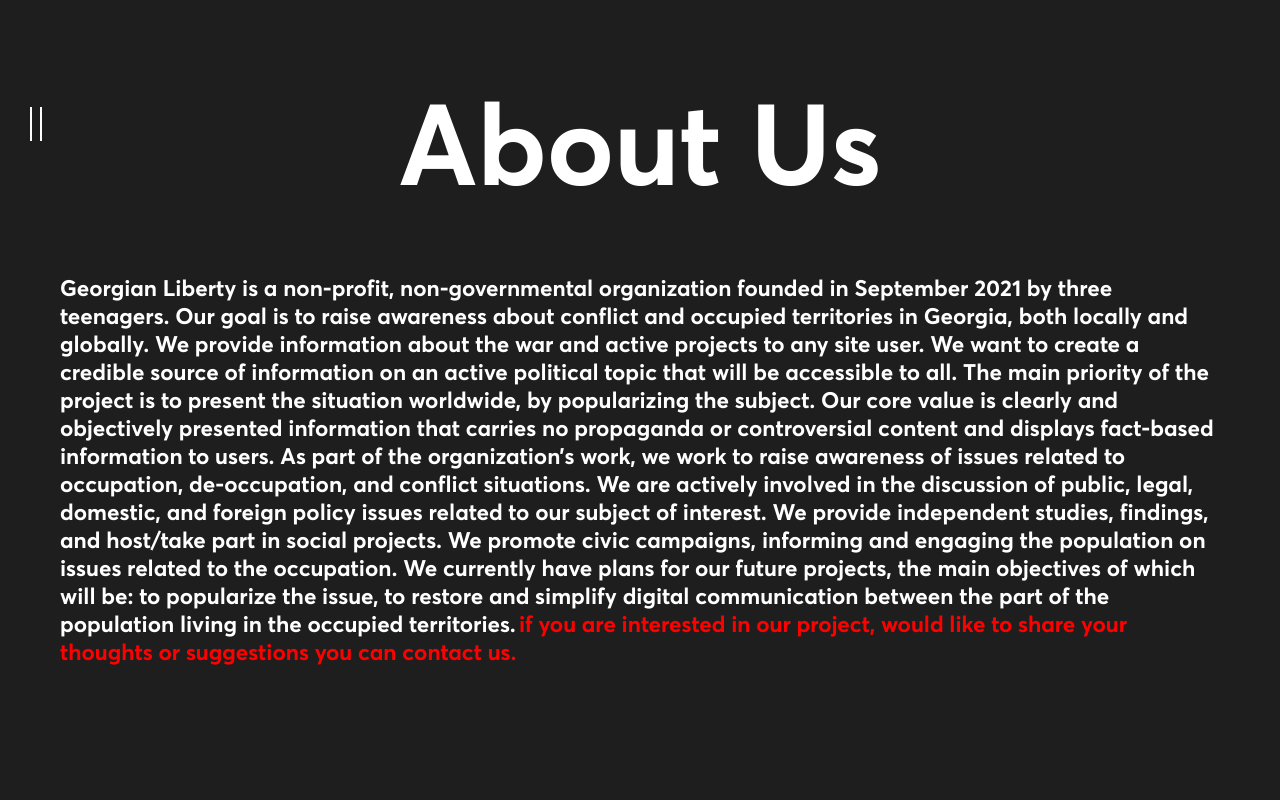
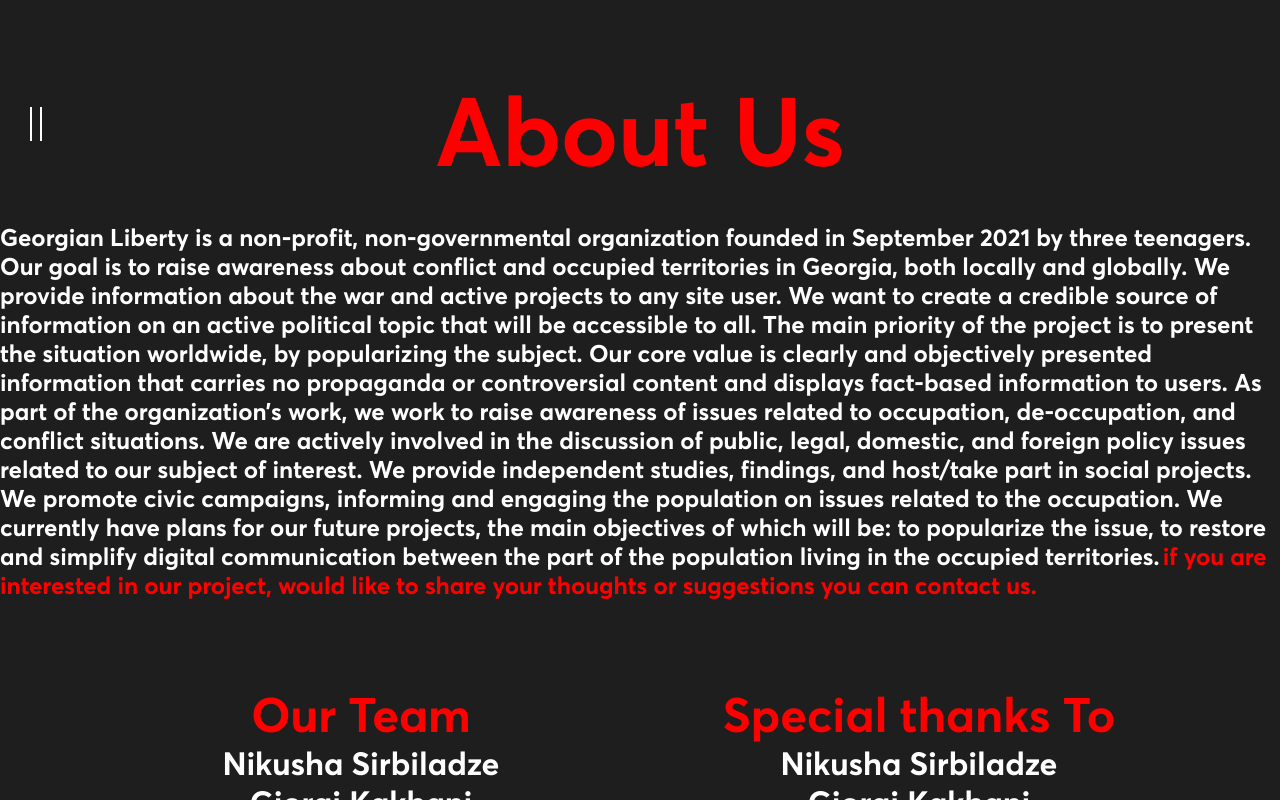
Before and after one commit to Nicolooo/georgia, a Next.js app: page /ge/about in a window 1280 px wide. Built offline with nearby package versions, Linux system fonts and the light colour scheme.

Commit message:
about us page responsive
made about us page responsive

```diff
--- a/comp/About-page/Staff.js
+++ b/comp/About-page/Staff.js
@@ -2,7 +2,7 @@
 
 const Staff = () => {
     return (
-        <div className="staff-wrap">
+        <div className="container row">
             <div className="about-col">
                 <h3 className="abt-h">Our Team</h3>
                 <h4 className="abt-names">Nikusha Sirbiladze</h4>
--- a/styles/globals.css
+++ b/styles/globals.css
@@ -457,25 +457,20 @@
 /*  About Us */
 .about-wrapper{
 	background-color: #1E1E1E;
-	height: 150vh;
-}
-.abt-title-wrap{
-	height: 100vh;
-	display: flex;
-	justify-content: center;
-	align-items: center;
-	flex-direction: column;
 }
 .abt-text{
 	color: white;
 	font-family: var(--averca);
-	padding: 60px;
-	font-size: 1.4em;
+	font-size: 1em;
 }
 .abt-title{
-	color: white;
-	font-size: 3cm;
+	color: red;
 	font-family: var(--averca);
+	padding-top: 72px;
+	padding-bottom: 2rem;
+    font-size: 3em;
+	align-self: center;
+	text-align: center;
 }
 .abt-red{
 	margin-left: 3px;
@@ -485,11 +480,11 @@
 .abt-names{
 	color: white;
 	font-family: var(--averca);
-	font-size: 2em;
+	font-size: 1.2em;
 }
 .abt-h{
 	color: red;
-	font-size: 3em;
+	font-size: 2em;
 	font-family: var(--averca);
 }
 /* Map */
@@ -543,18 +538,11 @@
 	display: inline-block;
 }
 /*  Thanks  */
-.staff-wrap{
-	height: 50vh;
-	display: flex;
-	flex-direction: row;
-	align-content: center;
-	justify-content: center;
-}
 .about-col {
-  flex: 50%;
-  padding: 10px;
-  height: 300px;
-  text-align: center;
+  	padding: 5px;
+  	text-align: center;
+  	width: 100%;
+	margin-bottom: 3rem;
 }
 .career-cont{
 	height: 50vh;
@@ -844,6 +832,22 @@
 		color: #ff0000;
 		font-family: var(--averca);
 	}
+	.about-col{
+		width: 50%;
+		margin-bottom: 1rem;
+	}
+	.abt-title{
+		font-size: 6em;
+	}
+	.abt-text{
+		font-size: 1.5em;
+	}
+	.abt-h{
+		font-size: 3em;
+	}
+	.abt-names{
+		font-size: 2em;
+	}
 }
 
 /* Large devices (desktops, 992px and up) */
@@ -901,10 +905,7 @@
 		 left: 10%;
 		 width: 100vw;
 	}
-	.about-col{
-		width: 100%;
-	}
-	 .menu-inside .menu-nav-container img {
+	.menu-inside .menu-nav-container img {
 		 display: none !important;
 	}
 	.headline-wrapper{
@@ -915,7 +916,6 @@
 	}
 	.programs-headline{
 		margin-top: 10em;
-
 	}
   .menu-button{
     display: none;
```
Also changed, not shown: pages/en/about.js (+7 -5 lines).
